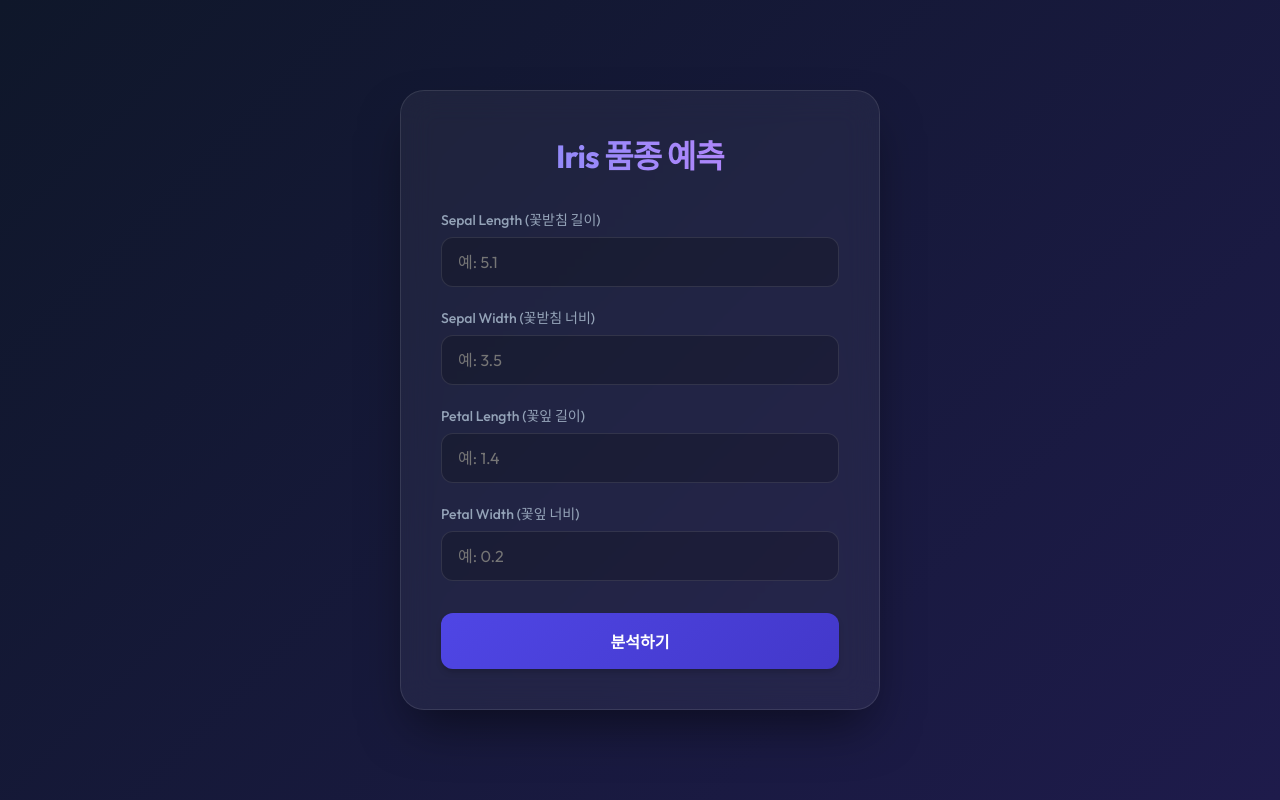
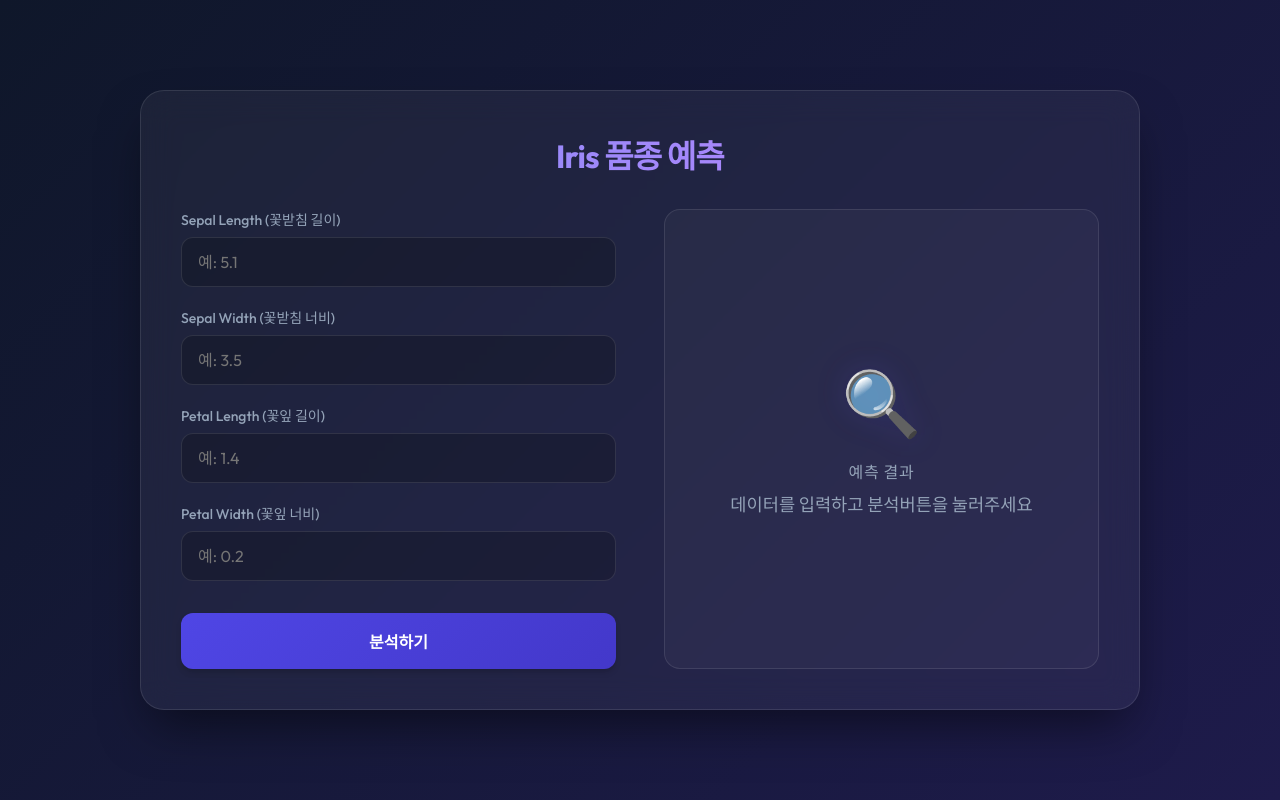
Before and after one commit to semiconduct-bsw/6th-KDT-BigData-by-Python-CSS, a Flask app: page /ai/iris in a window 1280 px wide. Run offline with Flask 3, Linux system fonts and the light colour scheme; parts of the project's set-up code (start-up, migrations or seed data) failed here and were passed over.

Commit message:
202601081020

```diff
--- a/my-flask/static/css/iris.css
+++ b/my-flask/static/css/iris.css
@@ -30,7 +30,7 @@ body {
 
 .container {
     width: 100%;
-    max-width: 480px;
+    max-width: 1000px;
     padding: 2.5rem;
     background: var(--glass-bg);
     backdrop-filter: blur(16px);
@@ -119,33 +119,81 @@ h1 {
     transform: translateY(0);
 }
 
+.content-wrapper {
+    display: flex;
+    gap: 3rem;
+    align-items: stretch;
+}
+
+.form-section {
+    flex: 1;
+    display: flex;
+    flex-direction: column;
+}
+
+.result-section {
+    flex: 1;
+    display: flex;
+}
+
 .result-area {
-    margin-top: 2rem;
-    padding: 1.5rem;
+    width: 100%;
+    padding: 2rem;
     background: rgba(255, 255, 255, 0.03);
     border-radius: 16px;
     border: 1px solid var(--glass-border);
-    display: none;
-    /* Hidden by default */
+    display: flex;
+    flex-direction: column;
+    justify-content: center;
+    align-items: center;
     text-align: center;
-    animation: slideUp 0.5s ease-out;
+    transition: all 0.3s ease;
 }
 
-.result-area.show {
-    display: block;
+.result-icon {
+    font-size: 4rem;
+    margin-bottom: 1rem;
+    filter: drop-shadow(0 0 15px rgba(79, 70, 229, 0.2));
 }
 
 .result-title {
-    font-size: 0.875rem;
+    font-size: 1rem;
     color: var(--text-muted);
     margin-bottom: 0.5rem;
+    text-transform: uppercase;
+    letter-spacing: 0.05em;
 }
 
 .result-value {
-    font-size: 1.5rem;
+    font-size: 1.1rem;
+    font-weight: 400;
+    color: var(--text-muted);
+    transition: all 0.3s ease;
+}
+
+.result-area.active {
+    background: rgba(79, 70, 229, 0.05);
+    border-color: rgba(79, 70, 229, 0.2);
+    box-shadow: 0 0 30px rgba(79, 70, 229, 0.1);
+}
+
+.result-area.active .result-value {
+    font-size: 2.5rem;
     font-weight: 700;
     color: var(--success);
+    background: linear-gradient(to right, #34d399, #10b981);
+    -webkit-background-clip: text;
+    background-clip: text;
+    color: transparent;
+    margin-top: 0.5rem;
 }
+
+.result-area.active .result-icon {
+    transform: scale(1.1);
+    filter: drop-shadow(0 0 25px rgba(79, 70, 229, 0.4));
+}
+
+
 
 @keyframes fadeIn {
     from {
@@ -172,9 +220,18 @@ h1 {
 }
 
 /* Responsive adjustments */
-@media (max-width: 640px) {
+@media (max-width: 768px) {
     .container {
         padding: 1.5rem;
         margin: 1rem;
     }
+
+    .content-wrapper {
+        flex-direction: column;
+        gap: 2rem;
+    }
+
+    .result-area {
+        min-height: 200px;
+    }
 }
--- a/my-flask/static/js/iris.js
+++ b/my-flask/static/js/iris.js
@@ -18,7 +18,9 @@ $(document).ready(function () {
             }),
             success: function (response) {
                 if (response.success) {
-                    $('#result').addClass('show');
+                    $('#result').addClass('active');
+                    $('.result-icon').text('🌸');
+                    $('.result-title').text('예측 완료');
                     $('#resultValue').text(response["예측된 클래스 종류"]);
                 } else {
                     alert(response.message);
--- a/my-flask/templates/iris.html
+++ b/my-flask/templates/iris.html
@@ -17,6 +17,8 @@
     <div class="container">
         <h1>Iris 품종 예측</h1>
 
+        <div class="content-wrapper">
+            <div class="form-section">
                 <div class="input-group">
                     <div class="input-field">
                         <label for="sepal_length">Sepal Length (꽃받침 길이)</label>
@@ -40,10 +42,17 @@
                 </div>
 
                 <button id="analyzeBtn" class="btn-analyze">분석하기</button>
+            </div>
 
+            <div class="result-section">
                 <div id="result" class="result-area">
+                    <div class="result-content">
+                        <div class="result-icon">🔍</div>
                         <div class="result-title">예측 결과</div>
-            <div class="result-value" id="resultValue">-</div>
+                        <div class="result-value" id="resultValue">데이터를 입력하고 분석버튼을 눌러주세요</div>
+                    </div>
+                </div>
+            </div>
         </div>
     </div>
 </body>
```
Lines whose indentation alone changed are shown as unchanged.
